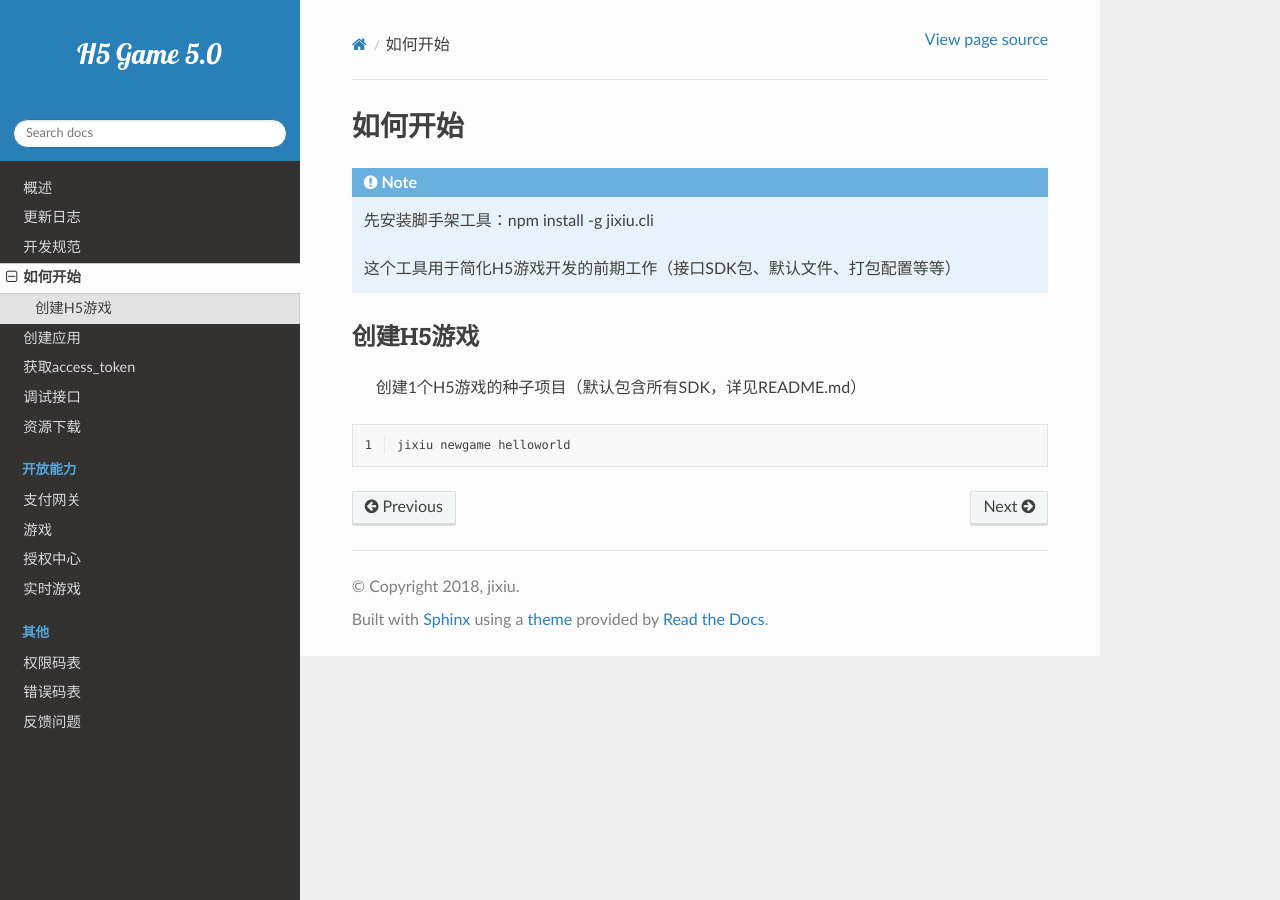
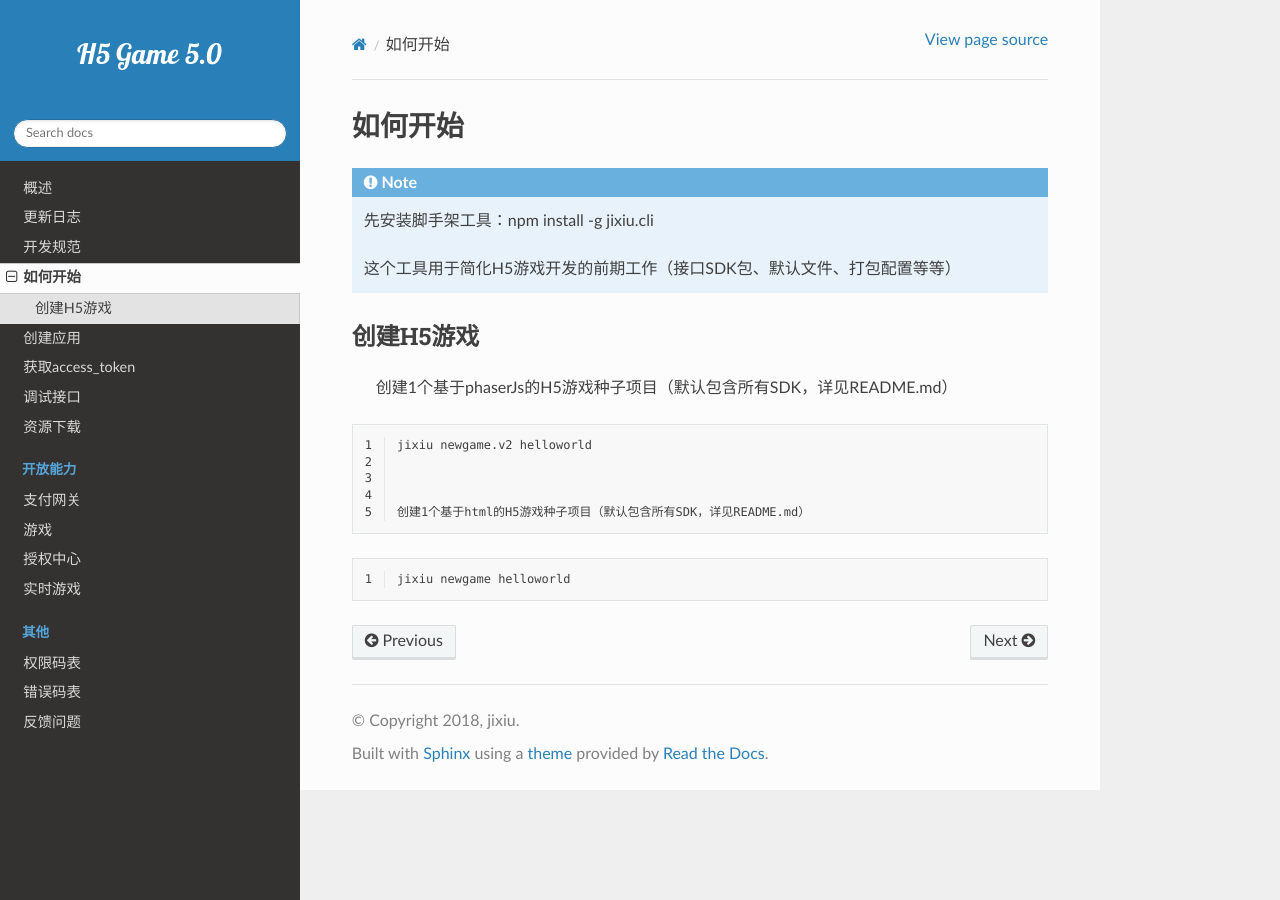
Before and after one commit to seven1986/-, a Sphinx documentation site: the page built from docs/start.rst, in a window 1280 px wide. Built offline with Sphinx 7.4.7 and the Read the Docs theme 2.0.0, drawn with Linux system fonts in a browser that asks for light colours.

Commit message:
Update start.rst

```diff
--- a/docs/start.rst
+++ b/docs/start.rst
@@ -10,7 +10,16 @@
 创建H5游戏
 -----------
 
-    创建1个H5游戏的种子项目（默认包含所有SDK，详见README.md）
+    创建1个基于phaserJs的H5游戏种子项目（默认包含所有SDK，详见README.md）
+
+.. code-block:: cmd
+    :linenos:
+
+    jixiu newgame.v2 helloworld
+
+
+
+    创建1个基于html的H5游戏种子项目（默认包含所有SDK，详见README.md）
 
 .. code-block:: cmd
     :linenos:
```
